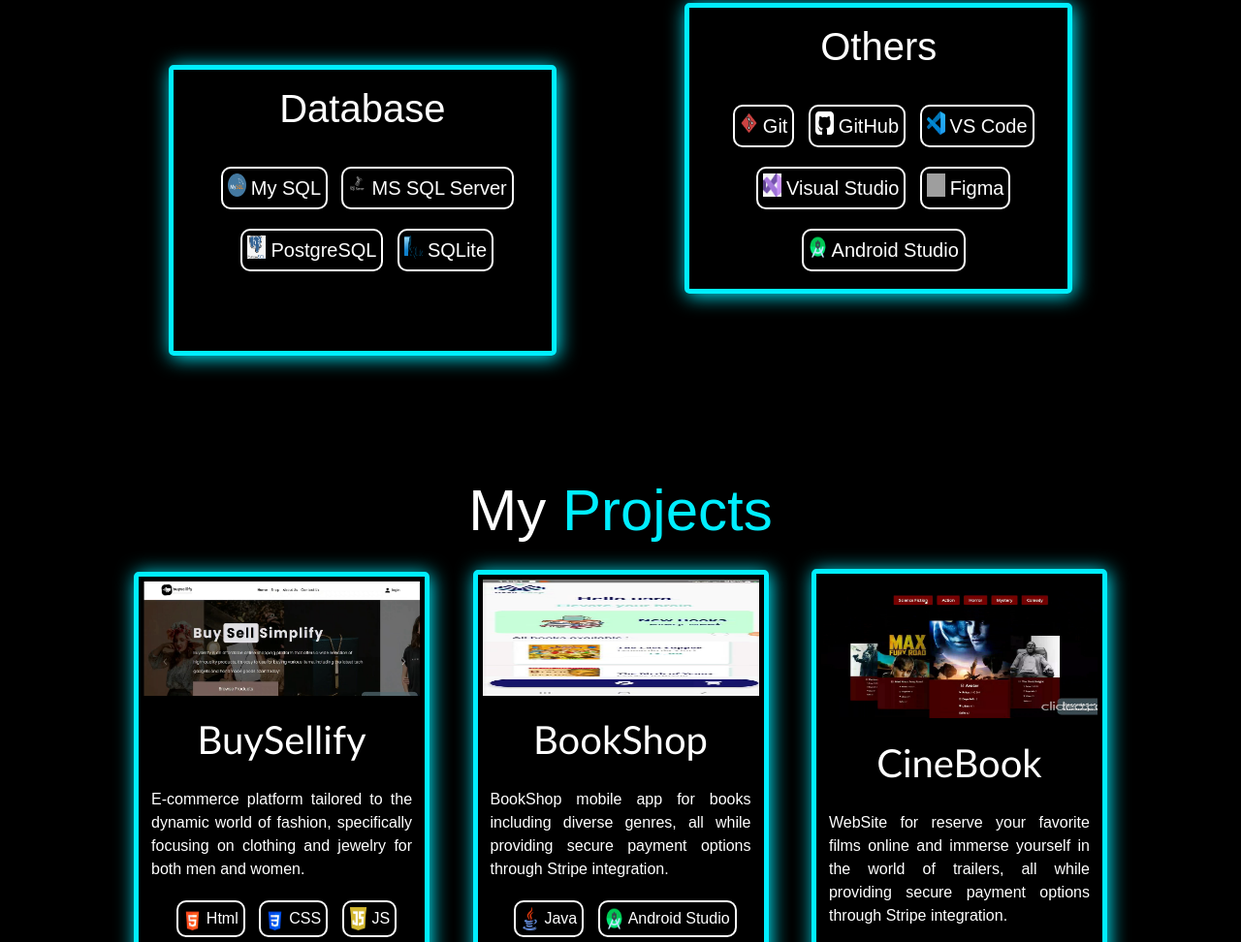
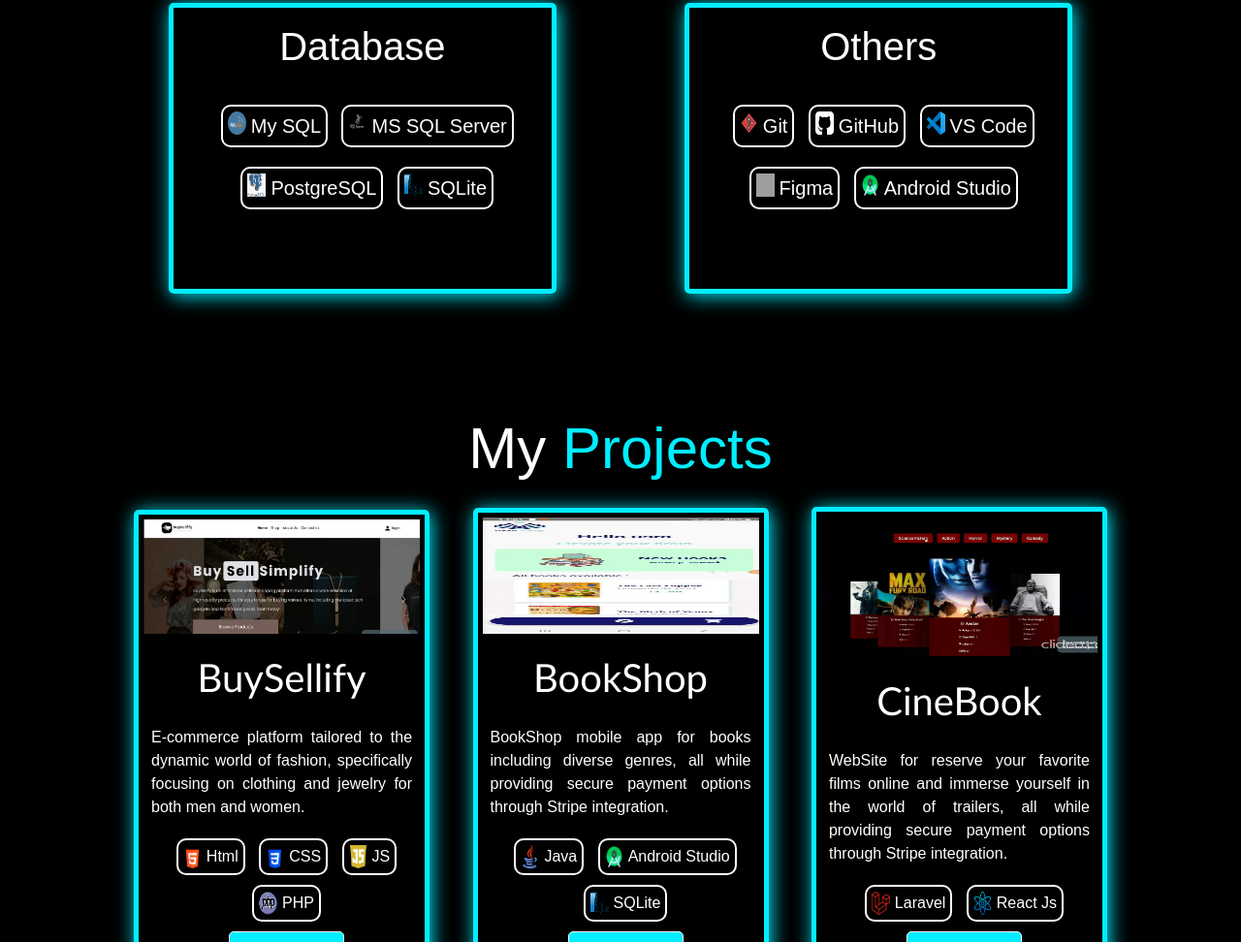
Before and after one commit to safae-rabbouzi/Portfolio, a plain HTML site: page index.html in a window 1280 px wide. Shown: the part 2141-3113 px from the top of the page at 97% size. Drawn offline with nearby package versions, Linux system fonts and the light colour scheme; grey boxes are pictures that could not be loaded.

Commit message:
some updates

```diff
--- a/index.html
+++ b/index.html
@@ -150,7 +150,7 @@
                 </div>
             </div>
 
-            <!-- Android -->
+            <!-- Databese -->
             <div class="cards reveal">
                 <div class="titles">
                     <h1>Database</h1>
@@ -208,12 +208,7 @@
                         VS Code
                         </span>
                     </div>
-                    <div class="techs">
-                        <img alt="Figma logo" class="skill-icon" src="./img/logos/visual studio.png"/>
-                        <span>
-                            Visual Studio
-                        </span>
-                    </div>
+
                     <div class="techs">
                         <img alt="VS Code logo" class="skill-icon" src="./img/logos/figma.png"/>
                         <span>
```
